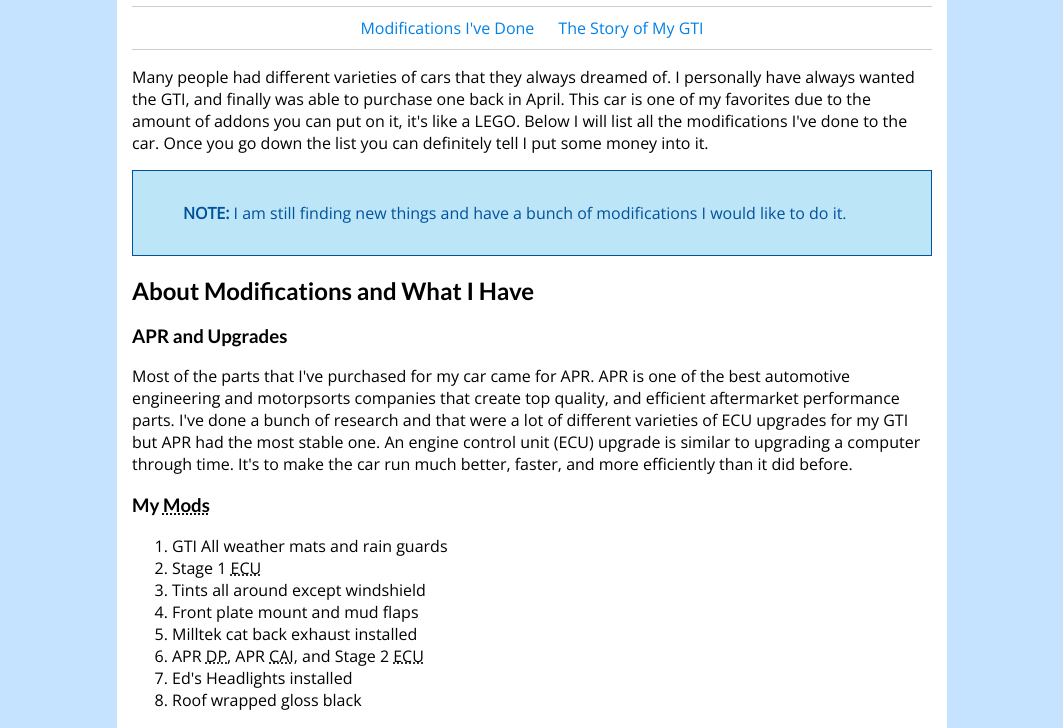
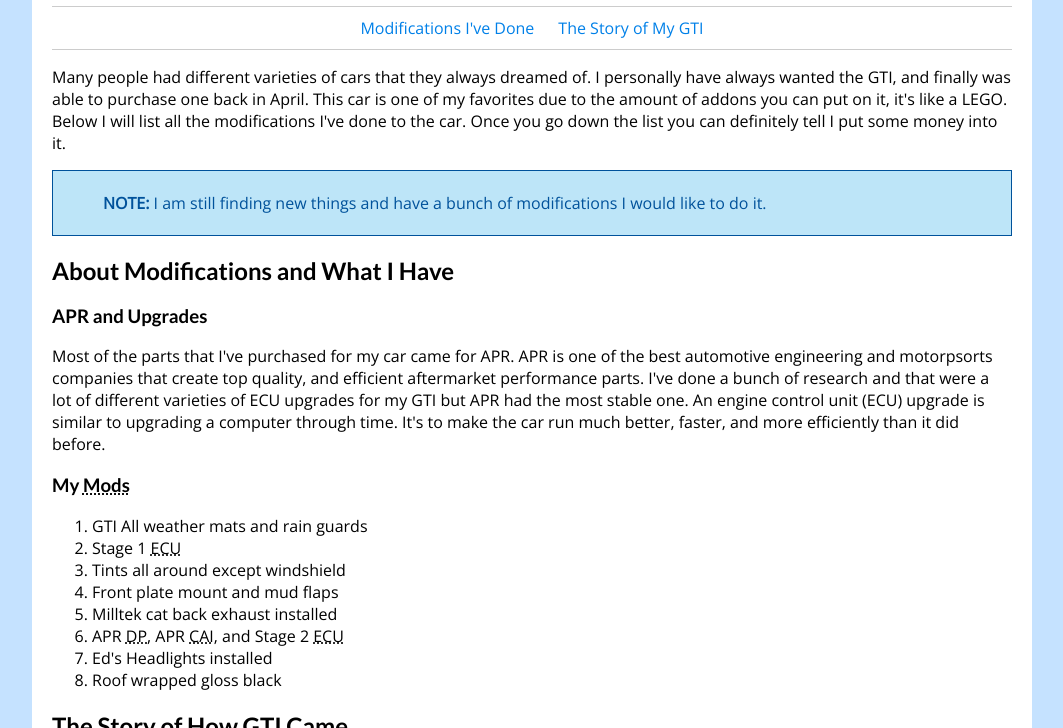
Before and after one commit to jbilenko/DSW1, a plain HTML site: page project2/index.html in a window 1280 px wide. Shown: the part 76-804 px from the top of the page, without its empty margins (108-1171 px from the left). Drawn offline with nearby package versions, Linux system fonts and the light colour scheme.

Commit message:
css edits

```diff
--- a/project2/css/stylesheet.css
+++ b/project2/css/stylesheet.css
@@ -7,12 +7,12 @@ html {
 	height: 100%;
 }
 body {
-	width: 800px;
+	width: 75%;
 	margin: auto;
 	background-color:#FFFFFF;
 	height: auto;
-	padding-left: 15px;
-	padding-right: 15px;
+	padding-left: 20px;
+	padding-right: 20px;
 }
 
 /* Font style */
@@ -66,7 +66,6 @@ ul#nav {
 	list-style-type:none;
 	margin: 0;
 	padding: 0;
-	overflow: hidden;
 }
 
 ul#nav li {
@@ -82,7 +81,7 @@ ul#nav li a {
 .note {
 	border: 1px solid;
 	margin: 10px 0px;
-	padding:15px 10px 15px 50px;
+	padding:5px 5px 5px 50px;
 	background-repeat: no-repeat;
 	background-position: 10px center;
 	color: #00529B;
```
